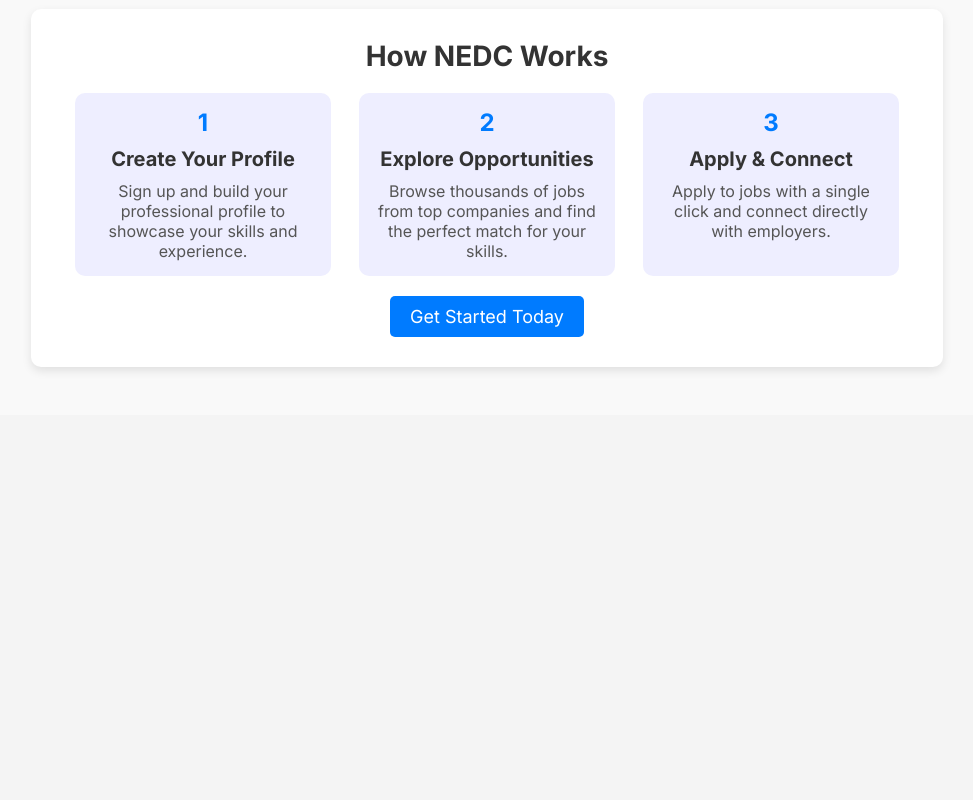
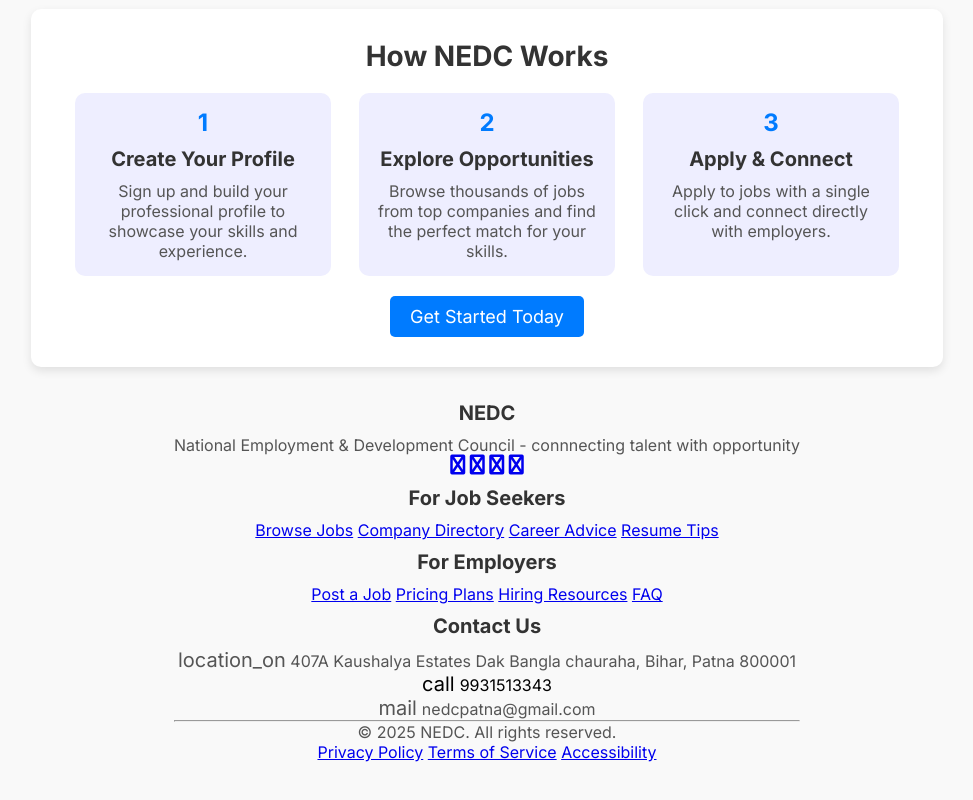
Before and after one commit to AmarKumar2005/NEDC, a plain HTML site: page index.html in a window 1280 px wide. Shown: the part 2342-3142 px from the top of the page, without its empty margins (153-1126 px from the left). Before the commit the page ends 2757 px from the top, so only its background shows below. Drawn offline with nearby package versions, Linux system fonts and the light colour scheme.

Commit message:
Added footer in index.html

```diff
--- a/index.html
+++ b/index.html
@@ -299,6 +299,54 @@
         </div>
         <button class="cta-btn">Get Started Today</button>
     </section>
+    <footer>
+      <div class="container">
+        <div class="card card1">
+          <h3>NEDC</h3>
+          <p>
+            National Employment & Development Council - connnecting talent with
+            opportunity
+          </p>
+          <div class="box-icon">
+            <a href="#" class="fa fa-facebook" style="font-size: 20px;"></a>
+            <a href="#" class="fa fa-twitter" style="font-size: 20px;"></a>
+            <a href="#" class="fa fa-linkedin" style="font-size: 20px;"></a>
+            <a href="#" class="fa fa-instagram" style="font-size: 20px;"></a>
+          </div>
+        </div>
+        <div class="card card2">
+          <h3>For Job Seekers</h3>
+          <a href="#Jobs">Browse Jobs</a>
+          <a href="#">Company Directory</a>
+          <a href="#">Career Advice</a>
+          <a href="#">Resume Tips</a>
+        </div>
+        <div class="card card3">
+          <h3>For Employers</h3>
+          <a href="#">Post a Job</a>
+          <a href="#">Pricing Plans</a>
+          <a href="#">Hiring Resources</a>
+          <a href="#">FAQ</a>
+        </div>
+        <div class="card card4">
+          <h3>Contact Us</h3>
+          <p><span class="material-symbols-outlined" style="font-size: 20px;">location_on</span> 407A Kaushalya Estates Dak Bangla chauraha, Bihar, Patna 800001</p>
+          <p></p><span class="material-symbols-outlined" style="font-size: 20px; margin-right: 5px;">call</span>9931513343</p>
+          <p><span class="material-symbols-outlined" style="font-size: 20px; margin-right: 5px;" >mail</span>nedcpatna@gmail.com</p>
+        </div>
+      </div>
+      <hr>
+      <div class="bottom-text">
+        <div class="text-left">
+          <p> &copy 2025 NEDC. All rights reserved.</p>
+        </div>
+        <div class="text-right">
+          <a href="#">Privacy Policy</a>
+          <a href="#">Terms of Service</a>
+          <a href="#">Accessibility</a>
+        </div>
+      </div>
+    </footer>
 
 </body>
 
```
